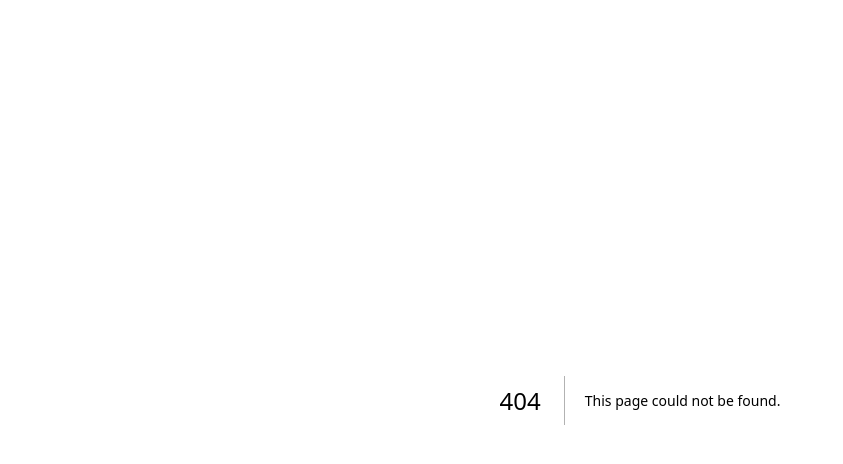
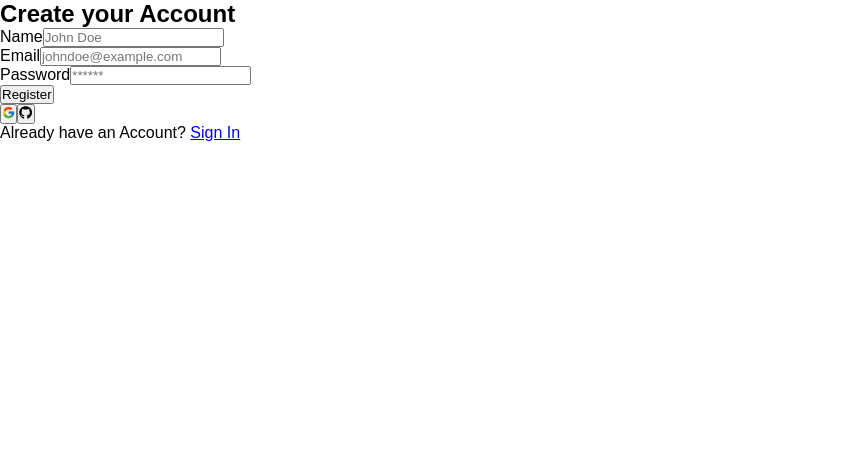
Before and after one commit to aravinth-krishna/auth-toolkit, a Next.js app: page /register in a window 1280 px wide. Before the commit this address had no page. Shown: the top 464 px of the page, without its empty margins (0-843 px from the left). Built offline with nearby package versions, Linux system fonts and the light colour scheme.

Commit message:
Added Sign In and Sign Up forms

```diff
--- /dev/null
+++ b/actions/register.ts
@@ -0,0 +1,14 @@
+"use server";
+
+import * as z from "zod";
+import { RegisterSchema } from "@/schemas";
+
+export const register = async (values: z.infer<typeof RegisterSchema>) => {
+  const validatedFields = RegisterSchema.safeParse(values);
+
+  if (!validatedFields.success) {
+    return { error: "Invalid fields" };
+  }
+
+  return { success: "Email sent" };
+};
--- /dev/null
+++ b/app/(auth)/layout.tsx
@@ -0,0 +1,7 @@
+import React from "react";
+
+const AuthLayout = ({ children }: { children: React.ReactNode }) => {
+  return <div>{children}</div>;
+};
+
+export default AuthLayout;
--- /dev/null
+++ b/app/(auth)/register/page.tsx
@@ -0,0 +1,7 @@
+import { RegisterForm } from "@/components/auth/RegisterForm/RegisterForm";
+
+const RegisterPage = () => {
+  return <RegisterForm />;
+};
+
+export default RegisterPage;
--- /dev/null
+++ b/components/auth/RegisterForm/RegisterForm.tsx
@@ -0,0 +1,111 @@
+"use client";
+
+import Link from "next/link";
+import { Social } from "@/components/auth/Social/Social";
+import * as z from "zod";
+import { useState, useTransition } from "react";
+import { useForm } from "react-hook-form";
+import { zodResolver } from "@hookform/resolvers/zod";
+import { RegisterSchema } from "@/schemas";
+import { BsExclamationTriangle } from "react-icons/bs";
+import { BsCheckCircle } from "react-icons/bs";
+import { register } from "@/actions/register";
+
+export const RegisterForm = () => {
+  const [isPending, startTransition] = useTransition();
+  const [error, setError] = useState<string | undefined>("");
+  const [success, setSuccess] = useState<string | undefined>("");
+
+  const form = useForm<z.infer<typeof RegisterSchema>>({
+    resolver: zodResolver(RegisterSchema),
+    defaultValues: {
+      name: "",
+      email: "",
+      password: "",
+    },
+  });
+
+  const handleSubmit = (values: z.infer<typeof RegisterSchema>) => {
+    setError("");
+    setSuccess("");
+
+    startTransition(() => {
+      register(values).then((data) => {
+        setError(data.error);
+        setSuccess(data.success);
+      });
+    });
+  };
+
+  return (
+    <div>
+      <h2>Create your Account</h2>
+
+      <form onSubmit={form.handleSubmit(handleSubmit)} noValidate>
+        <div>
+          <label htmlFor="name">Name</label>
+          <input
+            id="name"
+            disabled={isPending}
+            type="text"
+            placeholder="John Doe"
+            {...form.register("name")}
+          />
+          {form.formState.errors.name && (
+            <p>{form.formState.errors.name.message}</p>
+          )}
+        </div>
+
+        <div>
+          <label htmlFor="email">Email</label>
+          <input
+            id="email"
+            disabled={isPending}
+            type="email"
+            placeholder="johndoe@example.com"
+            {...form.register("email")}
+          />
+          {form.formState.errors.email && (
+            <p>{form.formState.errors.email.message}</p>
+          )}
+        </div>
+
+        <div>
+          <label htmlFor="password">Password</label>
+          <input
+            id="password"
+            disabled={isPending}
+            type="password"
+            placeholder="******"
+            {...form.register("password")}
+          />
+          {form.formState.errors.password && (
+            <p>{form.formState.errors.password.message}</p>
+          )}
+        </div>
+        {error ? (
+          <p>
+            <BsExclamationTriangle /> {error}
+          </p>
+        ) : (
+          ""
+        )}
+        {success ? (
+          <p>
+            <BsCheckCircle /> {success}
+          </p>
+        ) : (
+          ""
+        )}
+        <button disabled={isPending} type="submit">
+          Register
+        </button>
+      </form>
+
+      <Social />
+      <span>
+        Already have an Account? <Link href={"/login"}>Sign In</Link>
+      </span>
+    </div>
+  );
+};
--- /dev/null
+++ b/components/auth/Social/Social.tsx
@@ -0,0 +1,17 @@
+"use client";
+
+import { FcGoogle } from "react-icons/fc";
+import { FaGithub } from "react-icons/fa";
+
+export const Social = () => {
+  return (
+    <div>
+      <button>
+        <FcGoogle />
+      </button>
+      <button>
+        <FaGithub />
+      </button>
+    </div>
+  );
+};
--- /dev/null
+++ b/schemas/index.ts
@@ -0,0 +1,22 @@
+import * as z from "zod";
+
+export const LoginSchema = z.object({
+  email: z.string().email({
+    message: "Email is required",
+  }),
+  password: z.string().min(1, {
+    message: "Password is required",
+  }),
+});
+
+export const RegisterSchema = z.object({
+  name: z.string().min(1, {
+    message: "Name is required",
+  }),
+  email: z.string().email({
+    message: "Email is required",
+  }),
+  password: z.string().min(6, {
+    message: "Minimum 6 characters required",
+  }),
+});
```
Also changed, not shown: actions/login.ts (added, +14 -0 lines), app/(auth)/login/page.tsx (added, +7 -0 lines), app/page.tsx (+7 -1 lines), components/auth/LoginButton/LoginButton.tsx (added, +23 -0 lines), components/auth/LoginForm/LoginForm.tsx (added, +96 -0 lines), package.json (+7 -3 lines), 1 other file (tests, documents, lock files or other folders).
